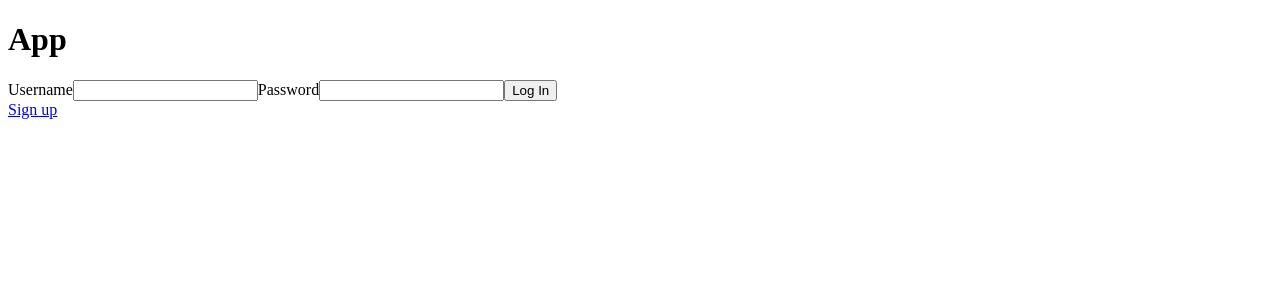
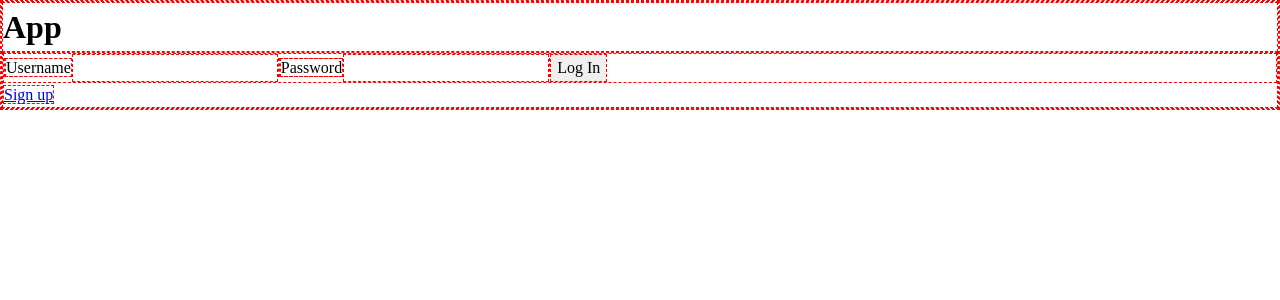
Before and after one commit to endulum/react-frontend, a React (Vite) app: page /login in a window 1280 px wide. Shown: the top 300 px of the page. Built offline with nearby package versions, Linux system fonts and the light colour scheme.

Commit message:
add css and reset

```diff
--- /dev/null
+++ b/src/assets/main.css
@@ -0,0 +1,9 @@
+* {
+  border: 1px dashed red;
+}
+
+html, body {
+  border: none;
+  width: 100vw;
+  height: 100vh;
+}
--- /dev/null
+++ b/src/assets/reset.css
@@ -0,0 +1,27 @@
+/*
+  Josh's Custom CSS Reset
+  https://www.joshwcomeau.com/css/custom-css-reset/
+*/
+*, *::before, *::after {
+  box-sizing: border-box;
+}
+* {
+  margin: 0;
+}
+body {
+  line-height: 1.5;
+  -webkit-font-smoothing: antialiased;
+}
+img, picture, video, canvas, svg {
+  display: block;
+  max-width: 100%;
+}
+input, button, textarea, select {
+  font: inherit;
+}
+p, h1, h2, h3, h4, h5, h6 {
+  overflow-wrap: break-word;
+}
+#root, #__next {
+  isolation: isolate;
+}
--- a/src/main.tsx
+++ b/src/main.tsx
@@ -1,7 +1,10 @@
 import React from 'react'
 import ReactDOM from 'react-dom/client'
 import { BrowserRouter } from 'react-router-dom'
+
 import App from './App.tsx'
+import './assets/reset.css'
+import './assets/main.css'
 
 const root = document.getElementById('root')
 
```
